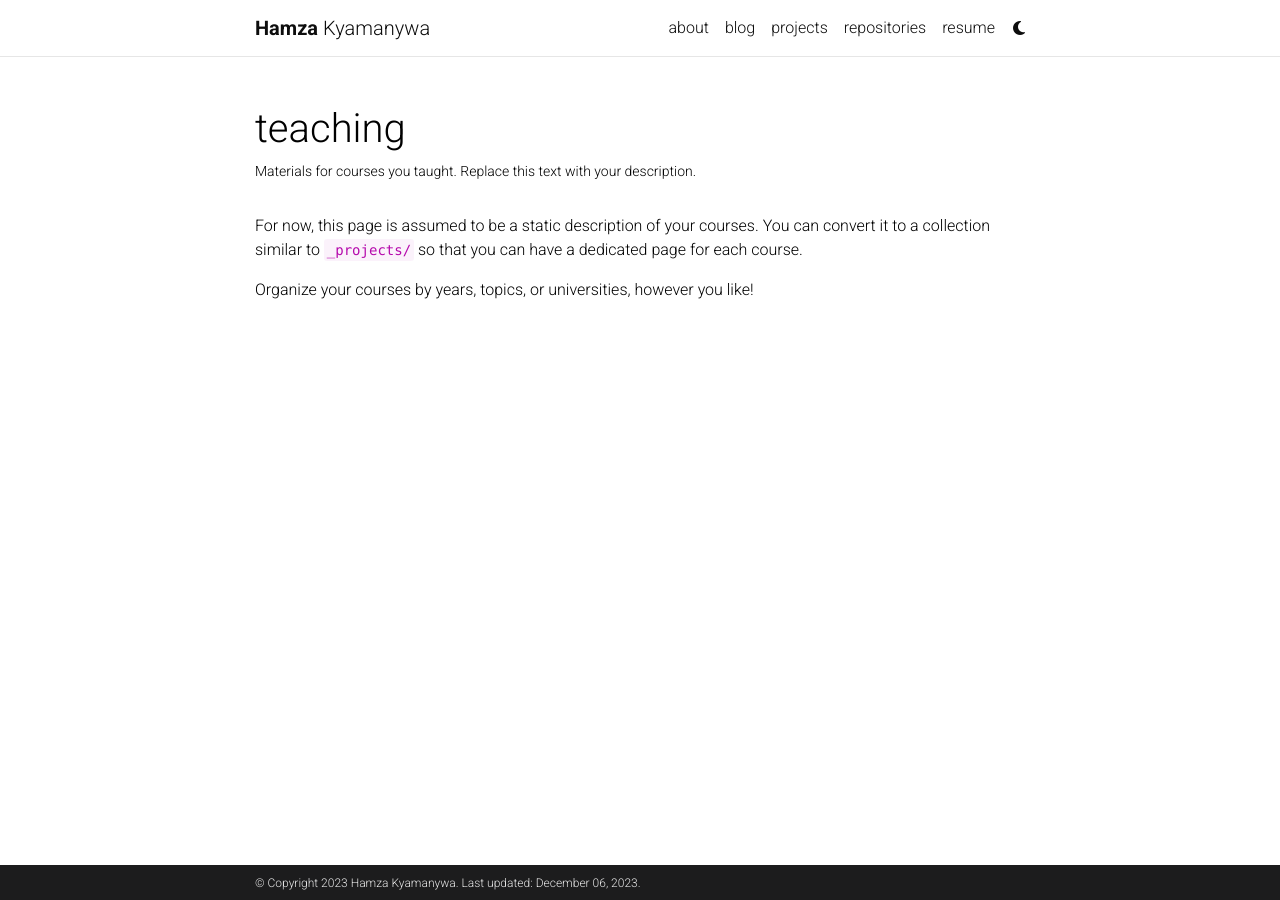
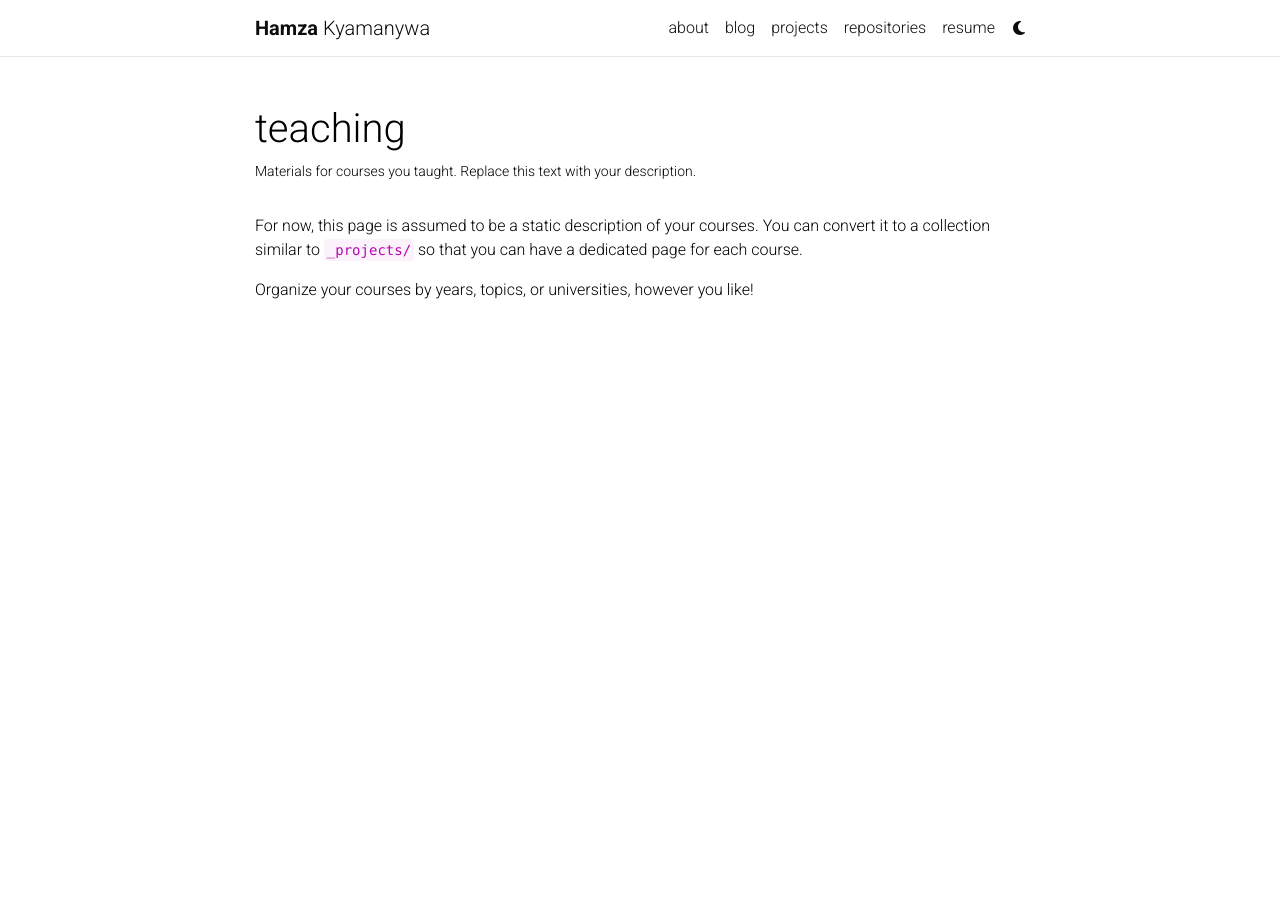
Before and after one commit to untilhamza/untilhamza.github.io, a Jekyll site: the page built from _pages/teaching.md, in a window 1280 px wide. Built offline with Jekyll 4.4.1, drawn with Linux system fonts in a browser that asks for light colours; comment, search, counter and statistics services are not loaded; a style sheet for code colours, icons or effects is not loaded.

```diff
--- a/_config.yml
+++ b/_config.yml
@@ -110,8 +110,9 @@ contact_note: >
 
 google_analytics: # your Google Analytics measurement ID (format: G-XXXXXXXXXX)
 cronitor_analytics: # cronitor RUM analytics site ID (format: XXXXXXXXX)
-
-google_site_verification: <meta name="google-site-verification" content="GZ6qwPHGzUk7lcTZ2GyAZmgg4DOm6-_K2ui8h1D3k1g"> # your google-site-verification ID (Google Search Console)
+google_site_verification:
+  GZ6qwPHGzUk7lcTZ2GyAZmgg4DOm6-_K2ui8h1D3k1g
+  # your google-site-verification ID (Google Search Console)
 bing_site_verification: # out your bing-site-verification ID (Bing Webmaster)
 
 # -----------------------------------------------------------------------------
--- a/_layouts/default.html
+++ b/_layouts/default.html
@@ -1,29 +1,31 @@
 <!DOCTYPE html>
 <html lang="{{ site.lang }}">
-
   <!-- Head -->
   <head>
+    <meta
+      name="google-site-verification"
+      content="GZ6qwPHGzUk7lcTZ2GyAZmgg4DOm6-_K2ui8h1D3k1g"
+    />
+
     {%- if page.redirect -%}
     <meta http-equiv="refresh" content="3; url={{ site.baseurl }}/" />
-  {%- endif -%}
-  {% include head.html %}
+    {%- endif -%} {% include head.html %}
   </head>
 
   <!-- Body -->
-  <body class="{% if site.navbar_fixed %}fixed-top-nav{% endif %} {% unless site.footer_fixed %}sticky-bottom-footer{% endunless %}">
-
+  <body
+    class="{% if site.navbar_fixed %}fixed-top-nav{% endif %} {% unless site.footer_fixed %}sticky-bottom-footer{% endunless %}"
+  >
     <!-- Header -->
     {%- include header.html %}
 
     <!-- Content -->
     <div class="container mt-5">
-      {% if page.toc and page.toc.sidebar %}
-        {% if page.toc.sidebar == "right" %}
+      {% if page.toc and page.toc.sidebar %} {% if page.toc.sidebar == "right"
+      %}
       <div class="row">
         <!-- main content area -->
-          <div class="col-sm-9">
-            {{ content }}
-          </div>
+        <div class="col-sm-9">{{ content }}</div>
         <!-- sidebar, which will move to the top on a small screen -->
         <div class="col-sm-3">
           <nav id="toc-sidebar" class="sticky-top"></nav>
@@ -36,28 +38,19 @@
           <nav id="toc-sidebar" class="sticky-top"></nav>
         </div>
         <!-- main content area -->
-          <div class="col-sm-9">
-            {{ content }}
+        <div class="col-sm-9">{{ content }}</div>
       </div>
-        </div>
-        {% endif %}
-      {% else %}
-        {{ content }}
-      {% endif %}
+      {% endif %} {% else %} {{ content }} {% endif %}
     </div>
 
     <!-- Footer -->
-    {%- include footer.html %}
+    <!-- {%- include footer.html %} -->
 
     <!-- JavaScripts -->
-    {% include scripts/jquery.html %}
-    {% include scripts/bootstrap.html %}
-    {% include scripts/masonry.html %}
-    {% include scripts/misc.html %}
-    {% include scripts/badges.html %}
-    {% include scripts/mathjax.html %}
-    {% include scripts/analytics.html %}
-    {% include scripts/progressBar.html %}
-    {% include scripts/wechatModal.html %}
+    {% include scripts/jquery.html %} {% include scripts/bootstrap.html %} {%
+    include scripts/masonry.html %} {% include scripts/misc.html %} {% include
+    scripts/badges.html %} {% include scripts/mathjax.html %} {% include
+    scripts/analytics.html %} {% include scripts/progressBar.html %} {% include
+    scripts/wechatModal.html %}
   </body>
 </html>
```
Lines whose indentation alone changed are shown as unchanged.
